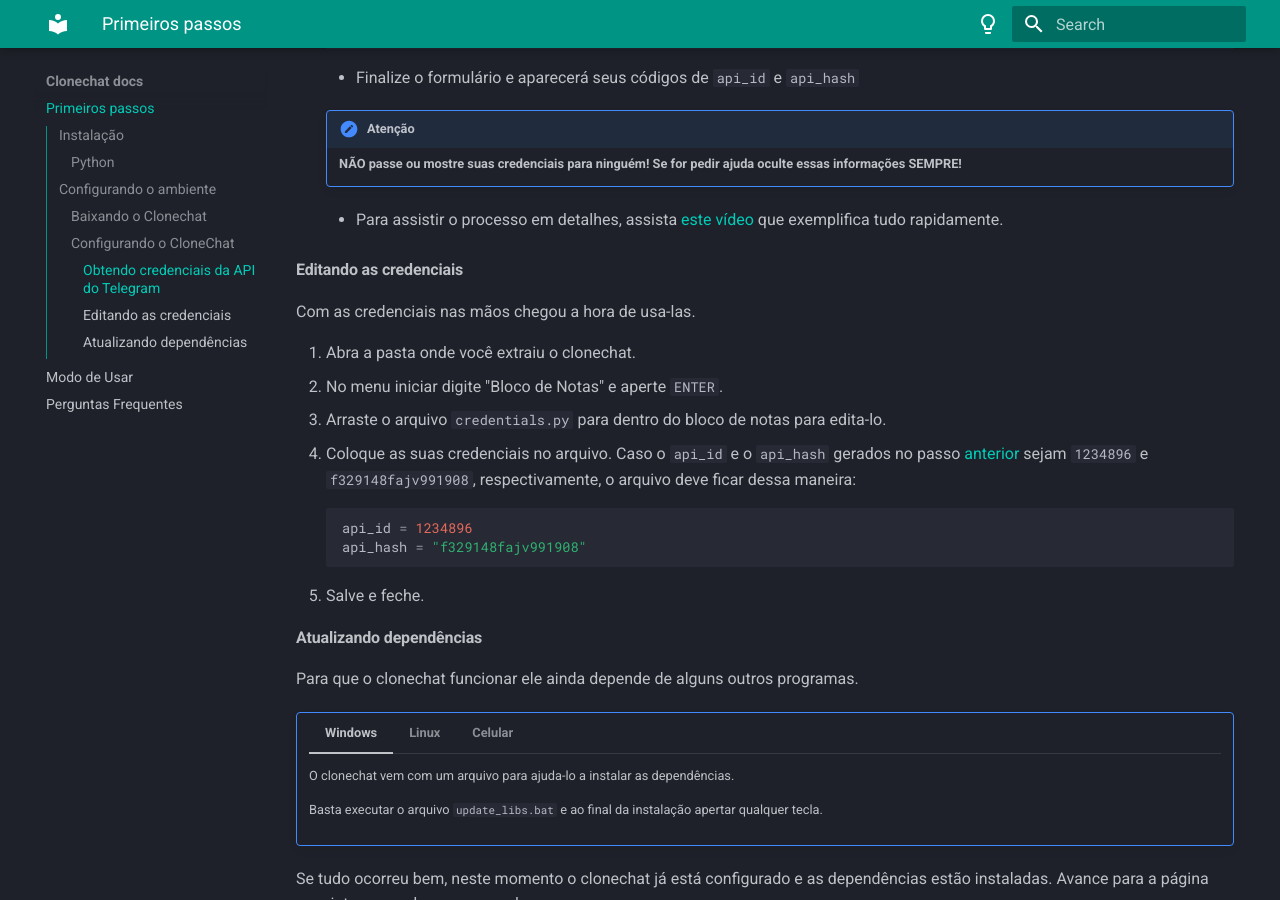
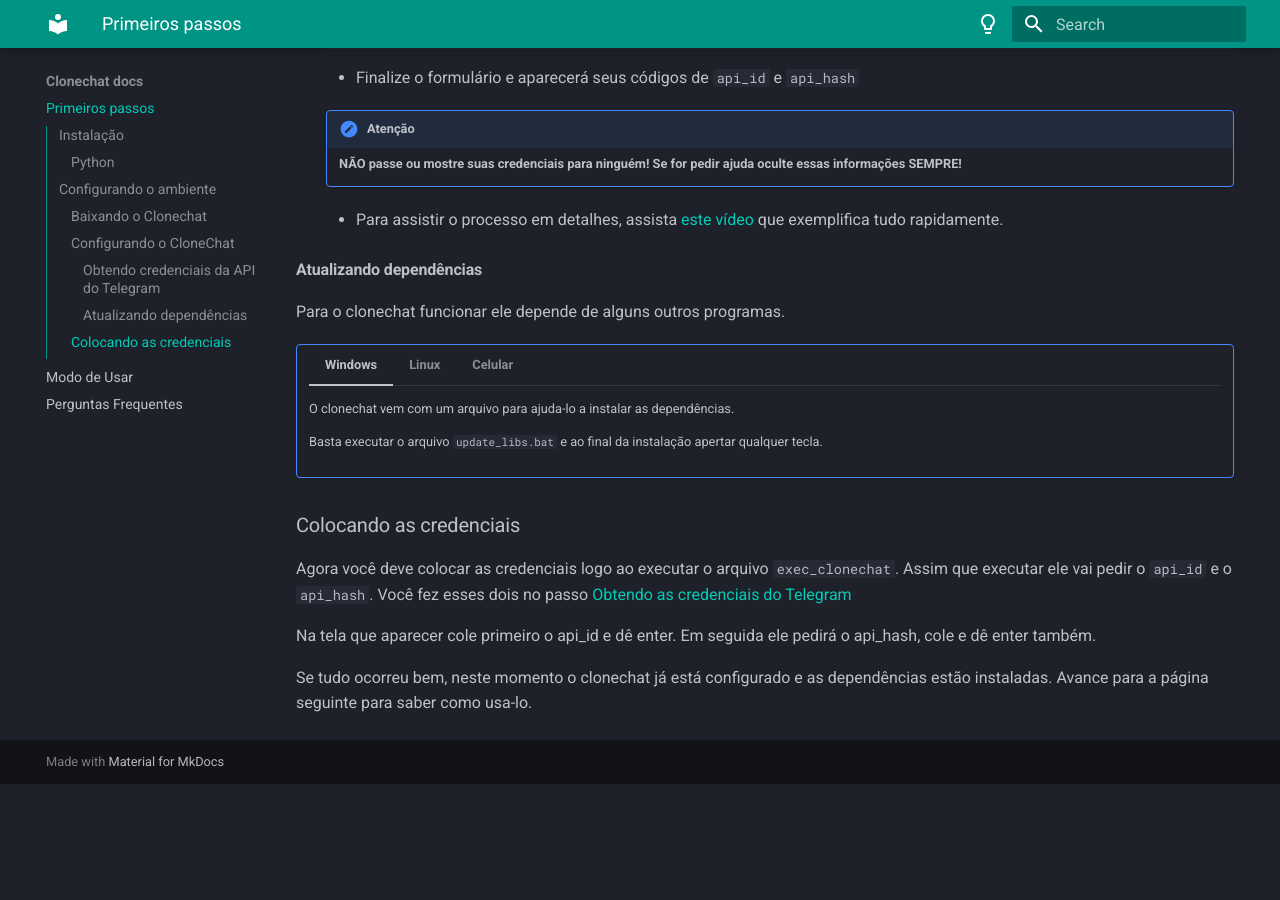
Before and after one commit to upolar/clonechats-docs, an MkDocs documentation site: the page built from docs/index.md, in a window 1280 px wide and 900 px high, scrolled down 2434 px. Built offline with MkDocs 1.6.1 and Material for MkDocs 9.7.7, drawn with Linux system fonts in a browser that asks for light colours; after the commit the page ends 3218 px from its top, so only the background shows below that.

Commit message:
Update documentation

````diff
--- a/docs/index.md
+++ b/docs/index.md
@@ -78,23 +78,9 @@
         **NÃO passe ou mostre suas credenciais para ninguém! Se for pedir ajuda oculte essas informações SEMPRE!**
   - Para assistir o processo em detalhes, assista [este vídeo](https://www.youtube.com/watch?v=8naENmP3rg4) que exemplifica tudo rapidamente.
 
-#### Editando as credenciais
-
-Com as credenciais nas mãos chegou a hora de usa-las.
-
-1. Abra a pasta onde você extraiu o clonechat.
-2. No menu iniciar digite "Bloco de Notas" e aperte `ENTER`.
-3. Arraste o arquivo `credentials.py` para dentro do bloco de notas para edita-lo.
-4. Coloque as suas credenciais no arquivo. Caso o `api_id` e o `api_hash` gerados no passo [anterior](#obtendo-credenciais-da-api-do-telegram) sejam `1234896` e `f329148fajv991908`, respectivamente, o arquivo deve ficar dessa maneira:
-  ``` {.py}
-  api_id = 1234896
-  api_hash = "f329148fajv991908"
-  ```
-5. Salve e feche.
-
 #### Atualizando dependências
 
-Para que o clonechat funcionar ele ainda depende de alguns outros programas.
+Para o clonechat funcionar ele depende de alguns outros programas.
 !!! note ""
     === "Windows"
         O clonechat vem com um arquivo para ajuda-lo a instalar as dependências.
@@ -116,4 +102,11 @@
         - TgCrypto
         - pyrogram
 
+### Colocando as credenciais
+
+Agora você deve colocar as credenciais logo ao executar o arquivo `exec_clonechat`. Assim que executar ele vai pedir o `api_id` e o `api_hash`. Você fez esses dois no passo [Obtendo as credenciais do Telegram](#obtendo-credenciais-da-api-do-telegram)
+
+
+Na tela que aparecer cole primeiro o api_id e dê enter. Em seguida ele pedirá o api_hash, cole e dê enter também.
+
 Se tudo ocorreu bem, neste momento o clonechat já está configurado e as dependências estão instaladas. Avance para a página seguinte para saber como usa-lo.
````
Also changed, not shown: docs/Modo_de_usar.md (+1 -3 lines), docs/perguntas-frequentes.md (+19 -2 lines).
